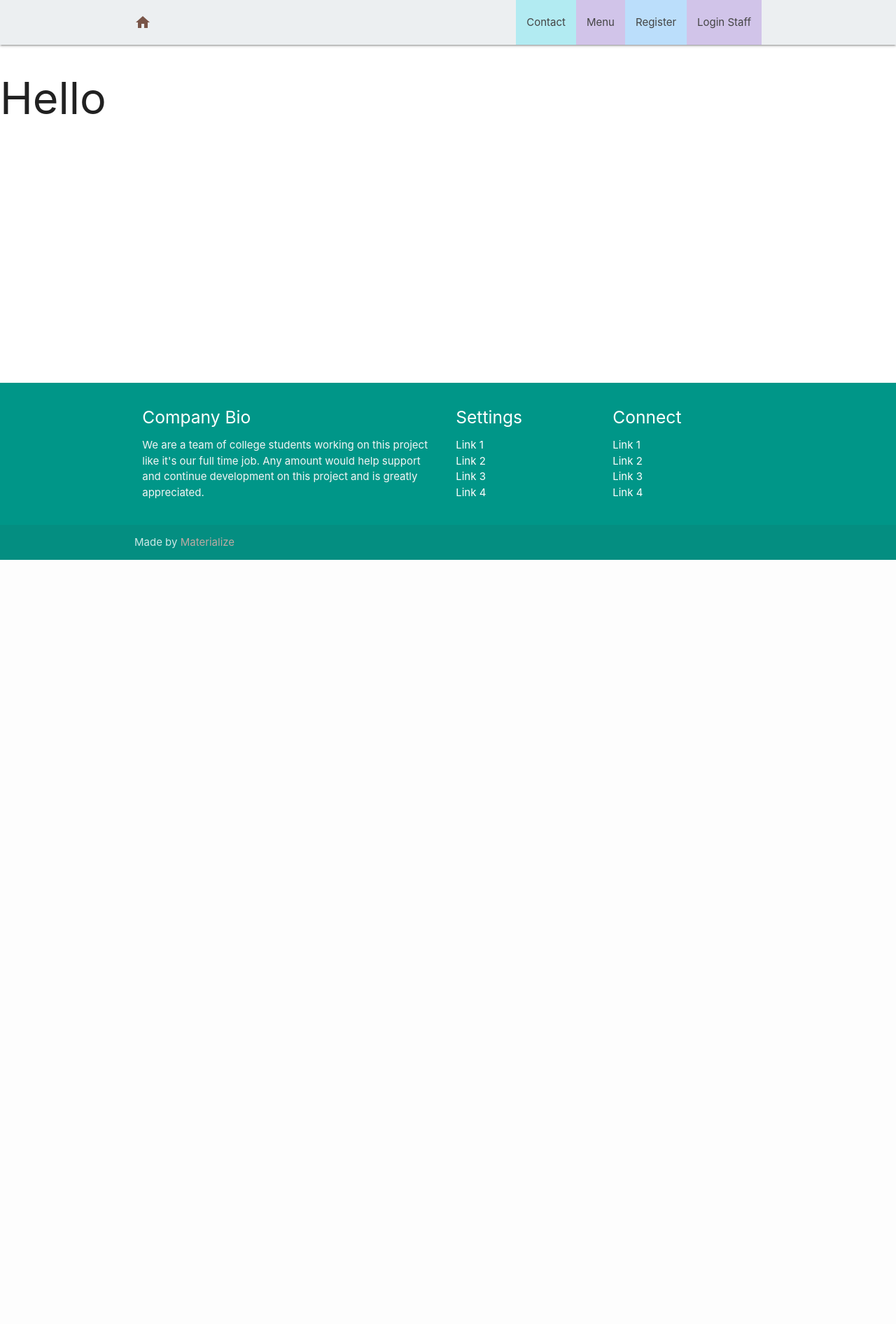
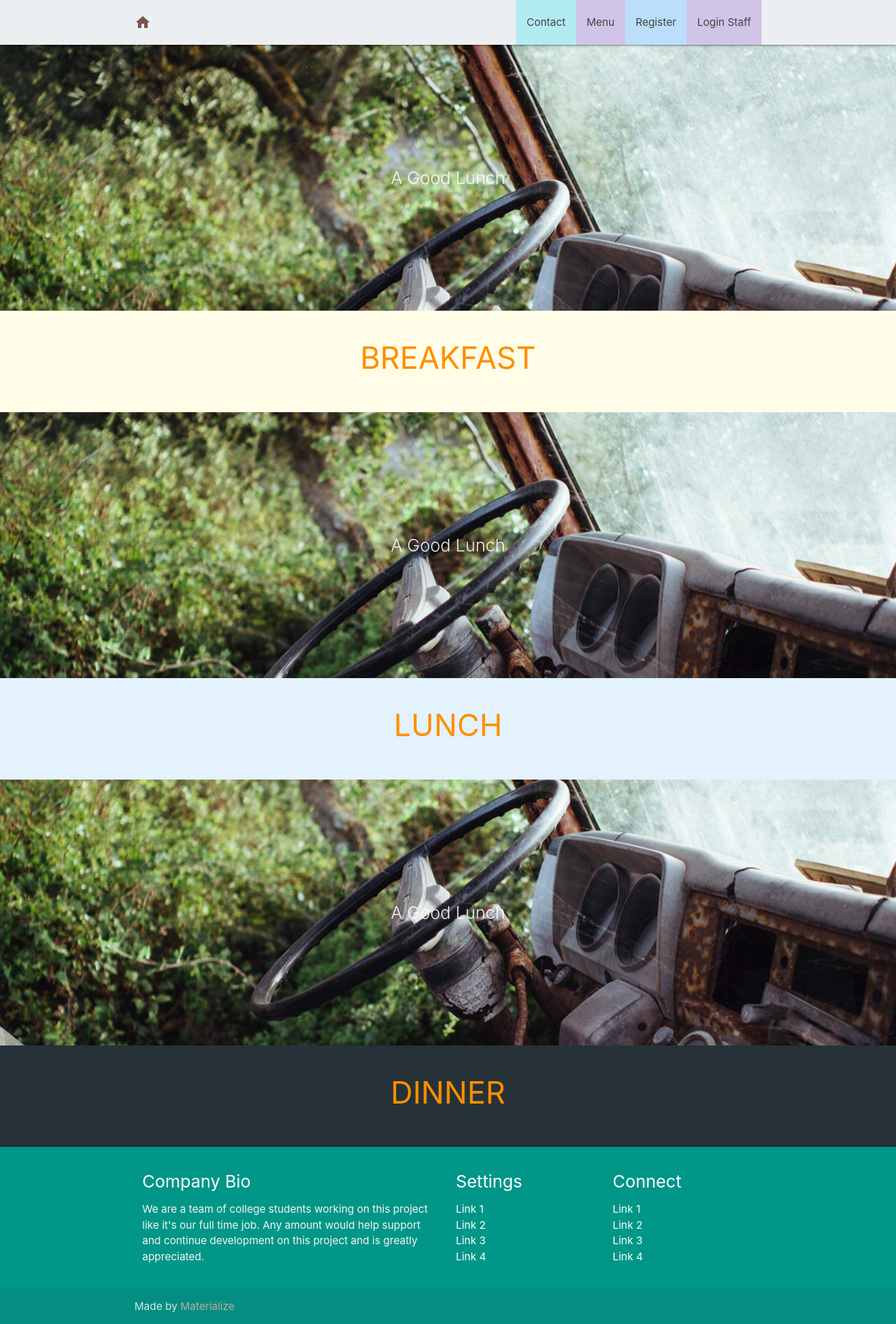
Before and after one commit to DrMaxPower/crud-with-django, a Django app: page /menu in a window 1280 px wide. Shown: the whole page at 70% size. Before the commit the page ends 800 px from the top, so only its background shows below. Run offline with Django 3.2, Linux system fonts and the light colour scheme; data that the repository does not hold is empty; some libraries are stand-ins or nearby versions.

Commit message:
added menu items

```diff
--- a/restaurant/views.py
+++ b/restaurant/views.py
@@ -47,5 +47,5 @@ def booking(request):
 
 
 def menu(request):
-    all_menu = Menu.objects.all
+    all_menu = Menu.objects.order_by('price').all
     return render(request, 'menu.html', {'menu':all_menu})
--- a/templates/menu.html
+++ b/templates/menu.html
@@ -1,8 +1,144 @@
 {% extends "base.html" %}
 
 {% block content %}
-{% for item in menu %}
-    <h3>{{ item.title }}</h3>
-{% endfor %}
-<h1>Hello</h1>
+{% load static %}
+
+
+
+<div class="parallax-container valign-wrapper">
+    <div class="section no-pad-bot">
+        <div class="container">
+            <div class="row center">
+                <h5 class="header col s12 light">A Good Lunch</h5>
+            </div>
+        </div>
+    </div>
+    <div class="parallax"><img src="{% static 'images/background2.jpg' %}" alt="Unsplashed background img 2"></div>
+</div>
+
+<div class="yellow lighten-5">
+    <div class="container">
+        <div class="section scrollspy" id="breakfast">
+            <!-- BREAKFAST SECTION -->
+            <section>
+                <h3 class="header center amber-text text-darken-3">BREAKFAST</h3>
+                    <div class="row">
+                        {% for item in menu %}
+                        {% if item.type == 'breakfast' %}
+                            <div class="col s12 m6">
+                                <div class="card z-depth-3">
+                                    <div class="card-image">
+                                        <img src="{{ item.image.url }}">
+                                        <span class="card-title">{{ item.title | safe }}</span>
+                                        <a class="btn-floating halfway-fab waves-effect waves-light red"><i
+                                                class="material-icons">add</i></a>
+                                    </div>
+                                    <div class="card-content">
+                                        <p>{{ item.content | safe }}</p>
+                                        <h5>£{{ item.price }}</h5>
+                                    </div>
+                                </div>
+                            </div>
+                        {% endif %}
+                        {% endfor %}
+                    </div>
+            </section>
+        </div>
+    </div>
+</div>
+
+
+
+<div class="parallax-container valign-wrapper">
+    <div class="section no-pad-bot">
+        <div class="container">
+            <div class="row center">
+                <h5 class="header col s12 light">A Good Lunch</h5>
+            </div>
+        </div>
+    </div>
+    <div class="parallax"><img src="{% static 'images/background2.jpg' %}" alt="Unsplashed background img 2"></div>
+</div>
+
+
+<div class="blue lighten-5">
+    <div class="container">
+        <div class="section">
+            <!-- LUNCH SECTION -->
+            <section class="">
+                <h3 class="header center amber-text text-darken-3">LUNCH</h3>
+                    <div class="row">
+                        {% for item in menu %}
+                        {% if item.type == 'lunch' %}
+                            <div class="col s12 m6">
+                                <div class="card z-depth-3">
+                                    <div class="card-image">
+                                        <img src="{{ item.image.url }}">
+                                        <span class="card-title">{{ item.title | safe }}</span>
+                                        <a class="btn-floating halfway-fab waves-effect waves-light red"><i
+                                                class="material-icons">add</i></a>
+                                    </div>
+                                    <div class="card-content">
+                                        <p>{{ item.content | safe }}</p>
+                                        <h5>£{{ item.price }}</h5>
+                                    </div>
+                                </div>
+                            </div>
+                        {% endif %}
+                        {% endfor %}
+                    </div>
+            </section>
+        </div>
+    </div>
+</div>
+
+
+
+<div class="parallax-container valign-wrapper">
+    <div class="section no-pad-bot">
+        <div class="container">
+            <div class="row center">
+                <h5 class="header col s12 light">A Good Lunch</h5>
+            </div>
+        </div>
+    </div>
+    <div class="parallax"><img src="{% static 'images/background2.jpg' %}" alt="Unsplashed background img 2"></div>
+</div>
+
+
+<div class="blue-grey darken-4">
+    <div class="container">
+        <div class="section">
+            <!-- DINNER SECTION -->
+            <section class="">
+                <h3 class="header center amber-text text-darken-3">DINNER</h3>
+                    <div class="row">
+                        {% for item in menu %}
+                        {% if item.type == 'dinner' %}
+                            <div class="col s12 m6">
+                                <div class="card z-depth-3">
+                                    <div class="card-image">
+                                        <img src="{{ item.image.url }}">
+                                        <span class="card-title">{{ item.title | safe }}</span>
+                                        <a class="btn-floating halfway-fab waves-effect waves-light red"><i
+                                                class="material-icons">add</i></a>
+                                    </div>
+                                    <div class="card-content">
+                                        <p>{{ item.content | safe }}</p>
+                                        <h5>£{{ item.price }}</h5>
+                                    </div>
+                                </div>
+                            </div>
+                        {% endif %}
+                        {% endfor %}
+                    </div>
+            </section>
+        </div>
+    </div>
+</div>
+
+    </div>
+</div>
+
+
 {%endblock%}
```
Also changed, not shown: restaurant/models.py (+7 -1 lines), templates/index.html (+5 -5 lines), restaurant/migrations/0009_auto_20220819_1614.py (added).
